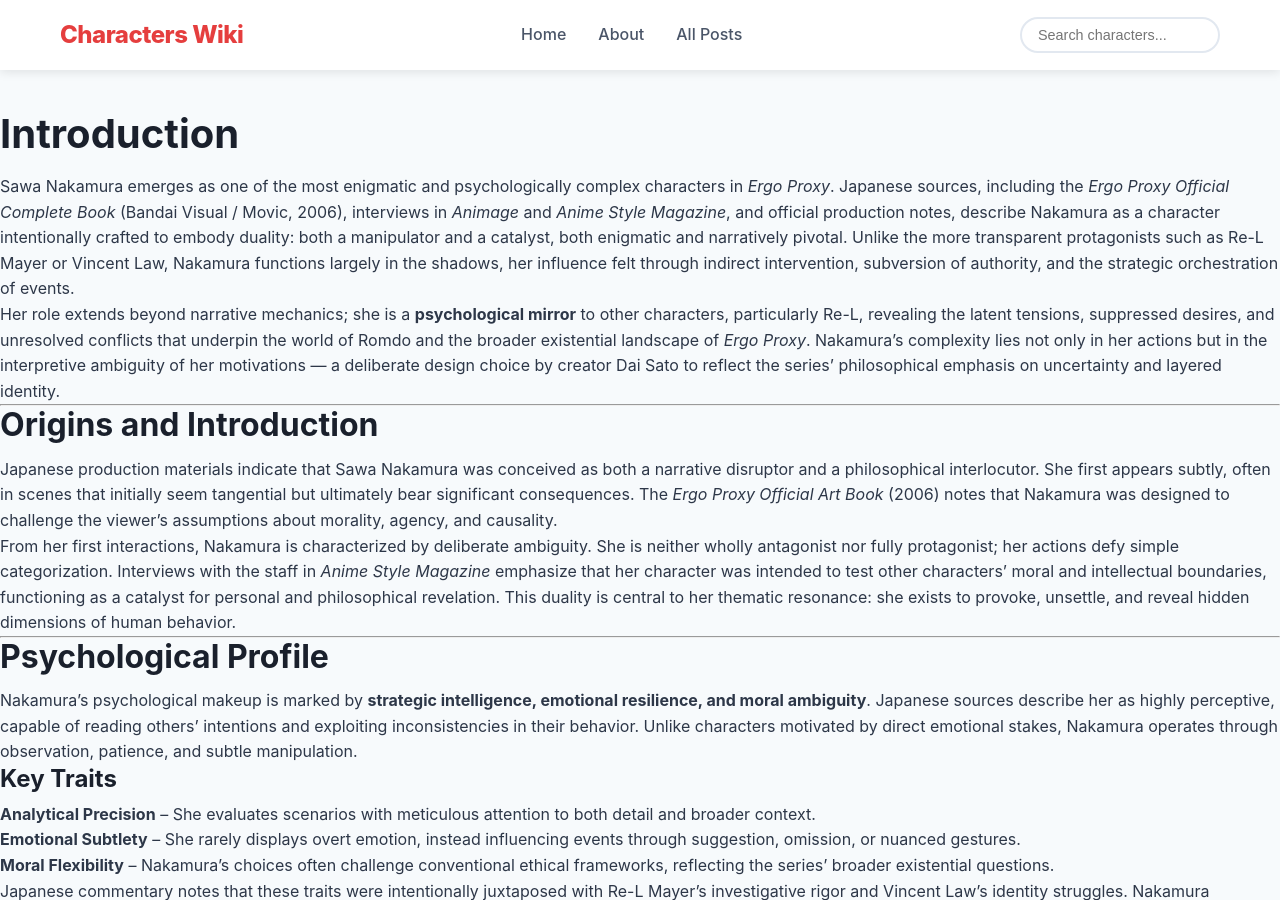
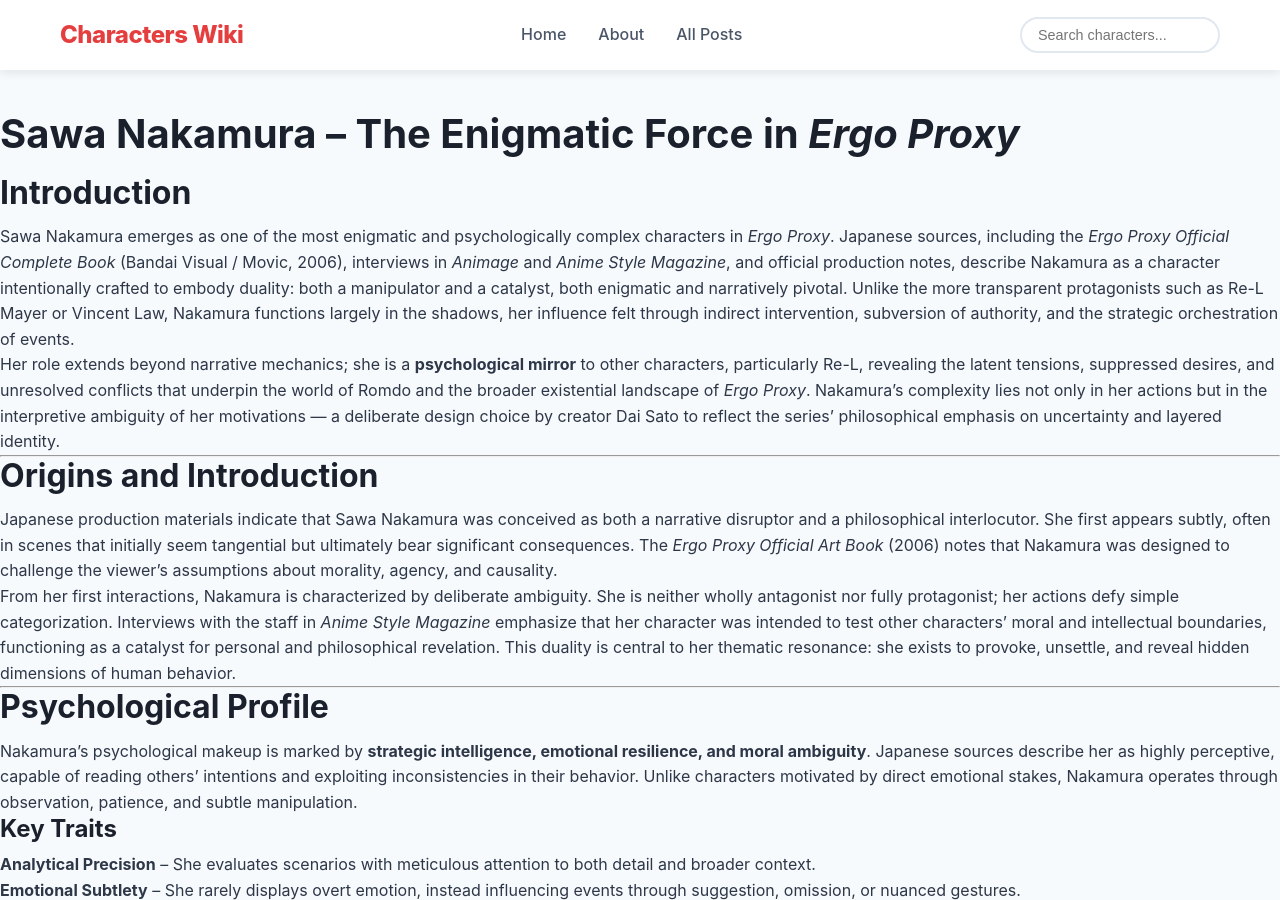
Before and after one commit to characterswiki/characters, a Jekyll site: the page built from posts/_posts/2026-03-05-sawa-nakamura.md, in a window 1280 px wide and 900 px high. Built offline with Jekyll 4.4.1, drawn with Linux system fonts in a browser that asks for light colours; some of the changed lines change nothing that is shown.

Commit message:
Update 2026-03-05-sawa-nakamura.md

```diff
--- a/posts/_posts/2026-03-05-sawa-nakamura.md
+++ b/posts/_posts/2026-03-05-sawa-nakamura.md
@@ -14,7 +14,9 @@ image: /assets/images/nakamura.jpg
 permalink: /characters/sawa-nakamura/
 ---
 
-# Introduction
+# Sawa Nakamura – The Enigmatic Force in *Ergo Proxy*
+
+## Introduction
 
 Sawa Nakamura emerges as one of the most enigmatic and psychologically complex characters in *Ergo Proxy*. Japanese sources, including the *Ergo Proxy Official Complete Book* (Bandai Visual / Movic, 2006), interviews in *Animage* and *Anime Style Magazine*, and official production notes, describe Nakamura as a character intentionally crafted to embody duality: both a manipulator and a catalyst, both enigmatic and narratively pivotal. Unlike the more transparent protagonists such as Re-L Mayer or Vincent Law, Nakamura functions largely in the shadows, her influence felt through indirect intervention, subversion of authority, and the strategic orchestration of events.
 
@@ -36,9 +38,9 @@ Nakamura’s psychological makeup is marked by **strategic intelligence, emotion
 
 ### Key Traits
 
-1. **Analytical Precision** – She evaluates scenarios with meticulous attention to both detail and broader context.
-2. **Emotional Subtlety** – She rarely displays overt emotion, instead influencing events through suggestion, omission, or nuanced gestures.
-3. **Moral Flexibility** – Nakamura’s choices often challenge conventional ethical frameworks, reflecting the series’ broader existential questions.
+- **Analytical Precision** – She evaluates scenarios with meticulous attention to both detail and broader context.
+- **Emotional Subtlety** – She rarely displays overt emotion, instead influencing events through suggestion, omission, or nuanced gestures.
+- **Moral Flexibility** – Nakamura’s choices often challenge conventional ethical frameworks, reflecting the series’ broader existential questions.
 
 Japanese commentary notes that these traits were intentionally juxtaposed with Re-L Mayer’s investigative rigor and Vincent Law’s identity struggles. Nakamura functions as a foil, highlighting the ways in which intellect, perception, and ethical decision-making intersect under extreme circumstances.
 
@@ -76,9 +78,9 @@ Nakamura’s influence extends to secondary characters, often through indirect o
 
 Sawa Nakamura embodies several key thematic elements of *Ergo Proxy*:
 
-1. **Uncertainty and Ambiguity** – Her motives, alliances, and ethical orientation remain intentionally obscure, emphasizing the philosophical ambiguity central to the series.
-2. **Catalyst for Reflection** – Through her presence, characters confront their assumptions about identity, morality, and agency.
-3. **Interrogation of Control** – Nakamura’s actions highlight the tension between systemic order and individual disruption, questioning the reliability of perceived stability.
+- **Uncertainty and Ambiguity** – Her motives, alliances, and ethical orientation remain intentionally obscure, emphasizing the philosophical ambiguity central to the series.
+- **Catalyst for Reflection** – Through her presence, characters confront their assumptions about identity, morality, and agency.
+- **Interrogation of Control** – Nakamura’s actions highlight the tension between systemic order and individual disruption, questioning the reliability of perceived stability.
 
 Japanese production notes emphasize that her enigmatic design and behavior were crafted to visually and narratively reinforce these themes. From costume design to dialogue placement, every element of Nakamura’s presentation contributes to her role as a philosophical and psychological foil within the series.
 
```
